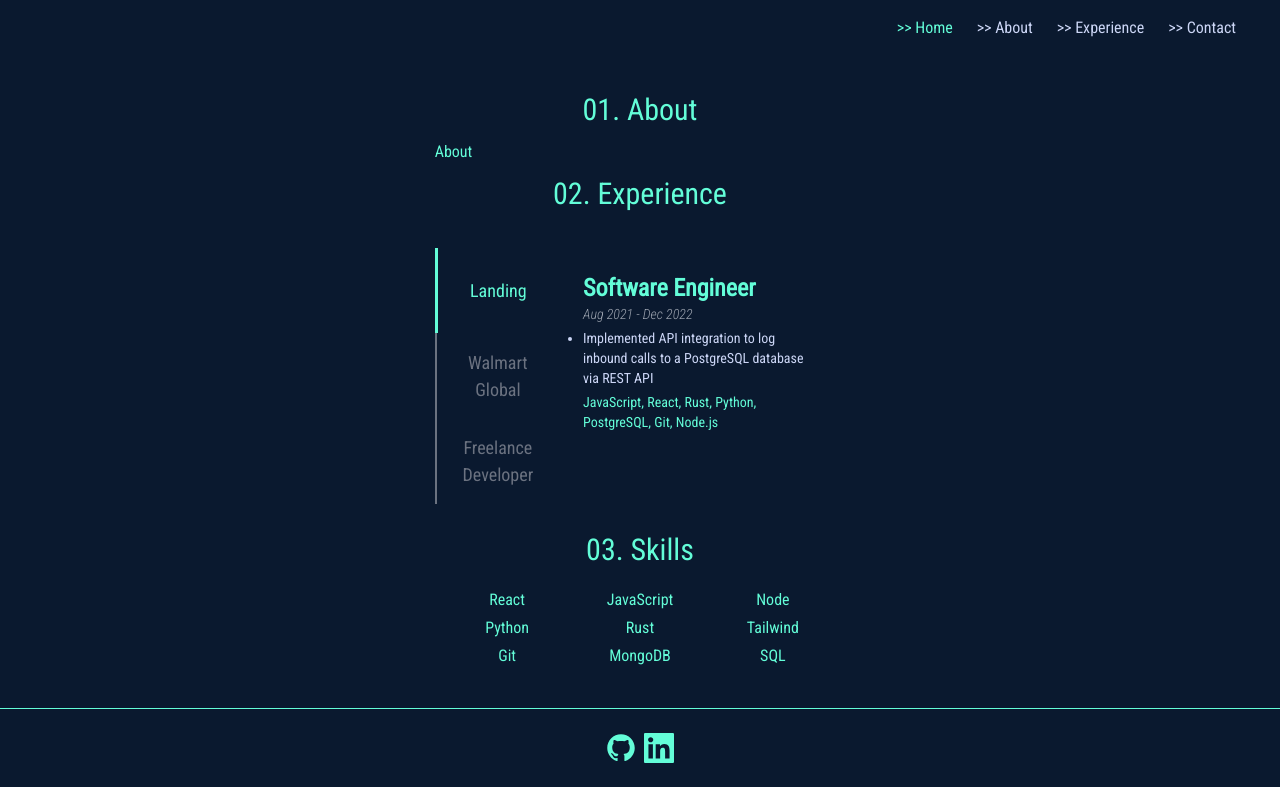
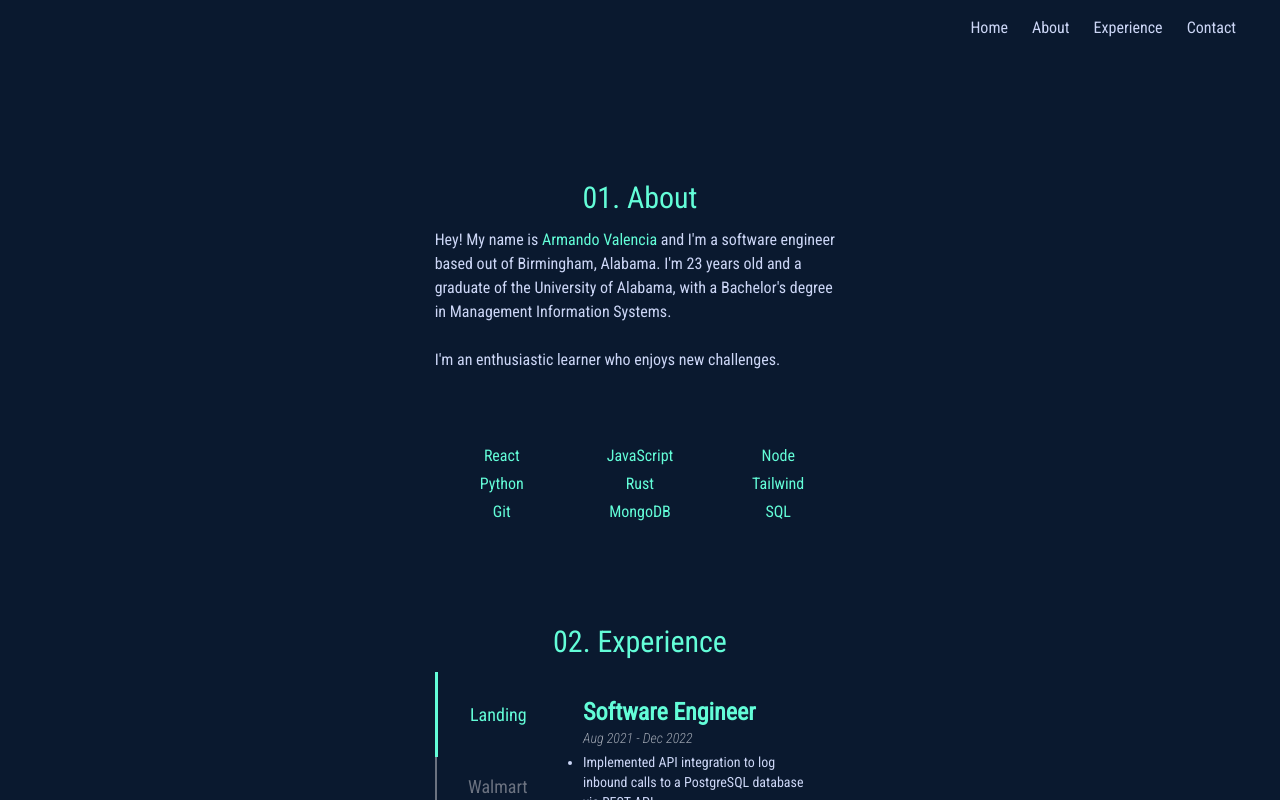
Before and after one commit to armando-valencia/personal-website, a React (Vite) app: page / in a window 1280 px wide. Shown: the top 800 px of the page. Built offline with nearby package versions, Linux system fonts and the light colour scheme.

Commit message:
Add content and modify CSS

```diff
--- a/src/components/About.jsx
+++ b/src/components/About.jsx
@@ -1,7 +1,25 @@
 import React from "react";
 
 const About = () => {
-	return <div>About</div>;
+	return (
+		<div>
+			<div className="flex justify-center m-3">
+				<h1 className="text-3xl">01. About</h1>
+			</div>
+			<div className="text-tertiary">
+				Hey! My name is{" "}
+				<span className="text-secondary">Armando Valencia</span> and I'm
+				a software engineer based out of Birmingham, Alabama. I'm 23
+				years old and a graduate of the University of Alabama, with a
+				Bachelor's degree in Management Information Systems.
+				<br />
+				<br />
+				I'm an enthusiastic learner who enjoys new challenges.
+				<br />
+				<br />
+			</div>
+		</div>
+	);
 };
 
 export default About;
--- a/src/components/Experience.jsx
+++ b/src/components/Experience.jsx
@@ -69,6 +69,9 @@ const Experience = () => {
 
 	return (
 		<div className="pt-6 justify-center">
+			<div className="flex justify-center m-3">
+				<h1 className="text-3xl">02. Experience</h1>
+			</div>
 			<div className="flex justify-center sm:block hidden">
 				<Tabs
 					isFitted
--- a/src/components/Footer.jsx
+++ b/src/components/Footer.jsx
@@ -6,7 +6,7 @@ const Footer = () => {
 	const linkedinUrl = "https://www.linkedin.com/in/armandovalencia1/";
 
 	return (
-		<div className="flex justify-center p-6 mt-8 gap-2 border-t border-secondary">
+		<div className="flex justify-center px-6 py-10 mt-8 gap-2 border-t border-secondary">
 			<a href={githubUrl} target="_blank">
 				<GrGithub size={30} />
 			</a>
--- a/src/components/MobileExperienceTabs.jsx
+++ b/src/components/MobileExperienceTabs.jsx
@@ -2,11 +2,6 @@ import React from "react";
 import { Tab } from "@chakra-ui/tabs";
 
 const MobileExperienceTabs = ({ company, selectedStyle, hoverStyle }) => {
-	//TODO: pass down the source (if mobile or desktop view) as props and change the
-	// styling using a ternary operator to use the accurate styling
-
-	// i.e. className=`text-gray-500 ${source == 'mobile' ? border-b-gray-500 : border-l-gray-500} flex`
-
 	return (
 		<Tab _selected={selectedStyle} _hover={hoverStyle}>
 			{company}
--- a/src/components/Nav.jsx
+++ b/src/components/Nav.jsx
@@ -14,7 +14,7 @@ const Nav = () => {
 	const pages = ["Home", "About", "Experience", "Contact"];
 
 	return (
-		<div className="">
+		<div className="sticky top-0 z-50">
 			{nav === true ? (
 				<FiX
 					onClick={handleNav}
@@ -31,6 +31,7 @@ const Nav = () => {
 
 			{nav && (
 				<nav className="fixed w-full h-screen bg-black/80 flex flex-col justify-center items-center z-20">
+					{/*}
 					{pages.map((page) => (
 						<MobileNavItem
 							page={page}
@@ -42,17 +43,27 @@ const Nav = () => {
 							}}
 							handleNav={handleNav}
 						/>
+						))}*/}
+
+					{pages.map((page) => (
+						<a
+							href={`#${page.toLowerCase()}`}
+							className="mobile_nav-link"
+						>
+							{page}
+						</a>
 					))}
 				</nav>
 			)}
 
-			<div className="flex justify-end items-center px-2 md:px-8 py-4">
+			<div className="flex justify-end items-center px-2 md:px-8 py-4 sticky">
 				{/*<div>
 					<img src="\Logo.png" alt="" className="h-8" />
 						</div>*/}
 				<div>
 					<nav className="flex bg-transparent sm:block hidden">
 						<ul className="pl-3">
+							{/*}
 							{pages.map((page) => (
 								<NavItem
 									page={page}
@@ -64,6 +75,15 @@ const Nav = () => {
 									}}
 								/>
 							))}
+								*/}
+							{pages.map((page) => (
+								<a
+									href={`#${page.toLowerCase()}`}
+									className="nav-link"
+								>
+									{page}
+								</a>
+							))}
 						</ul>
 					</nav>
 				</div>
--- a/src/components/Skills.jsx
+++ b/src/components/Skills.jsx
@@ -1,6 +1,6 @@
 const Skills = () => {
 	return (
-		<div className="grid grid-cols-3 gap-1 p-2 justify-items-center list-none">
+		<div className="grid grid-cols-3 gap-1 justify-items-center list-none">
 			<li>React</li>
 			<li>JavaScript</li>
 			<li>Node</li>
--- a/src/pages/Home.jsx
+++ b/src/pages/Home.jsx
@@ -5,26 +5,20 @@ import Skills from "../components/Skills";
 const Home = () => (
 	<div className="px-6 pt-6 md:grid grid-cols-3">
 		<div></div>
-		<div>
-			<div id="home" className=""></div>
-			<div id="about" className="">
-				<div className="flex justify-center m-3">
-					<h1 className="text-3xl">01. About</h1>
-				</div>
+		<div className="block">
+			<div id="home" className="py-6"></div>
+			<div id="about" className="py-6 my-4">
 				<About />
+
+				<br />
+				<br />
+
+				<Skills />
 			</div>
-			<div id="experience" className="">
-				<div className="flex justify-center m-3">
-					<h1 className="text-3xl">02. Experience</h1>
-				</div>
+			<div id="experience" className="py-6 my-4">
 				<Experience />
 			</div>
-			<div id="skills" className="pt-4">
-				<div className="flex justify-center m-3">
-					<h1 className="text-3xl">03. Skills</h1>
-				</div>
-				<Skills />
-			</div>
+			<div id="contact" className="py-6 my-4"></div>
 		</div>
 		<div></div>
 	</div>
```
